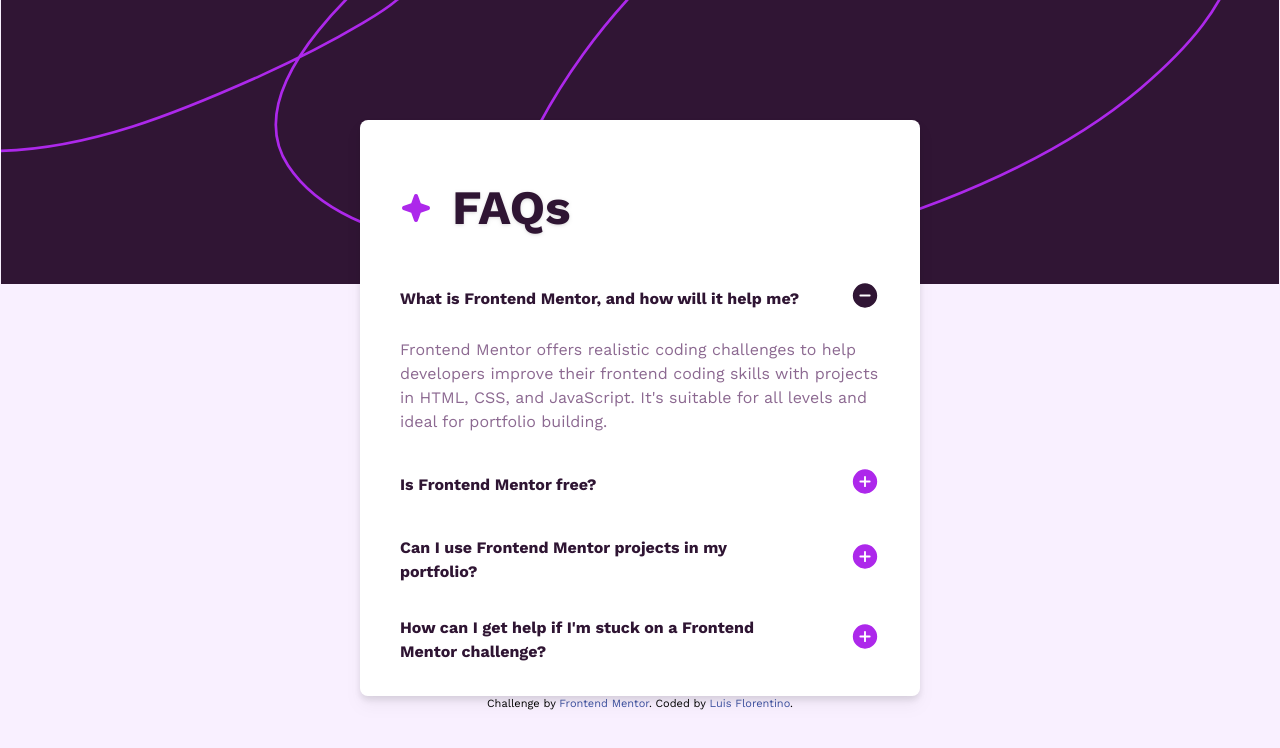
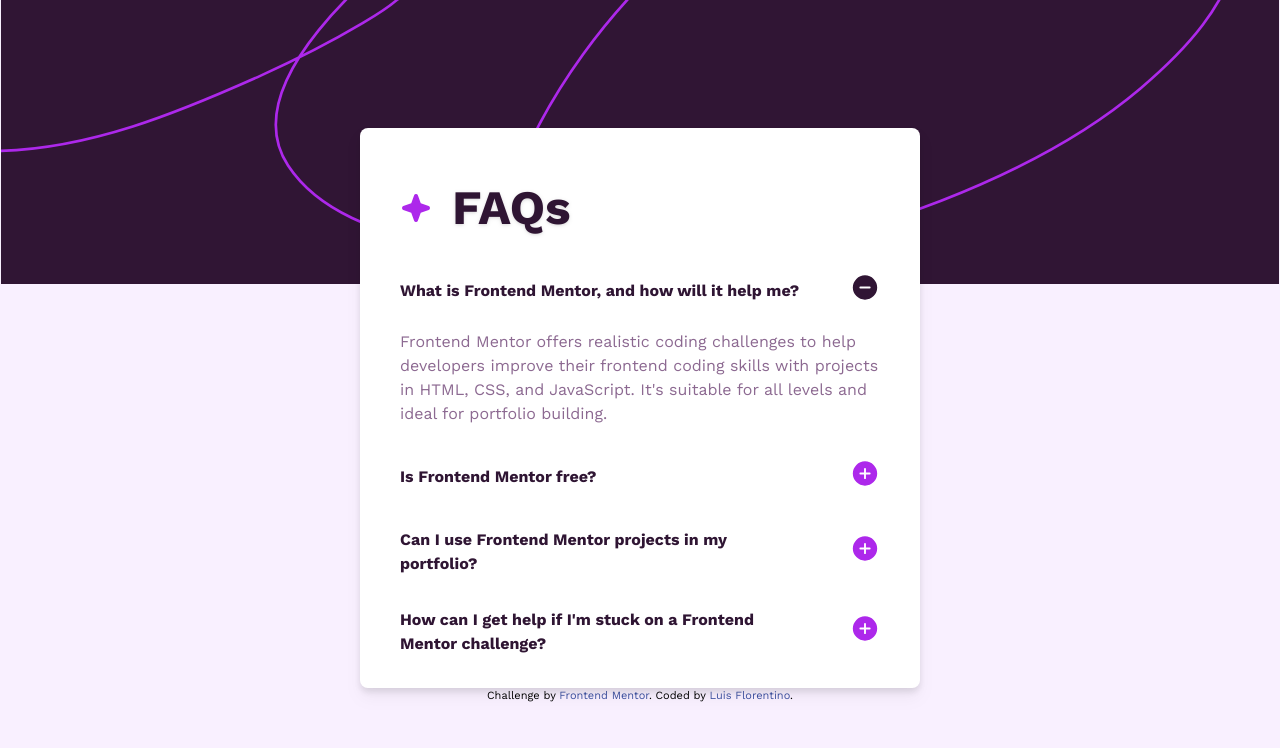
Before and after one commit to doblel09/faq-accordion-main, a website: page index.html in a window 1280 px wide. Drawn offline with Linux system fonts and the light colour scheme.

Commit message:
last size

```diff
--- a/index.html
+++ b/index.html
@@ -12,7 +12,7 @@
 <body class="font-WorkSans bg-[url('/assets/images/background-pattern-mobile.svg')] md:bg-[url('/assets/images/background-pattern-desktop.svg')] bg-contain bg-no-repeat bg-pink">
   <main class="flex flex-col m-4 justify-center items-center h-screen">
 <article class="bg-white rounded-lg p-6 overflow-auto md:w-[35rem] md:max-h-[40rem] md:pt-12 md:pb-0 md:px-10 drop-shadow-lg">
-  <header class="flex py-4">
+  <header class="flex py-2">
   <img class="w-8 mr-5" src="/assets/images/icon-star.svg" alt="star">
   <h1 class="text-5xl items-center font-bold text-dpurple drop-shadow">FAQs</h1>
 </header>
```
Also changed, not shown: styles.css.
